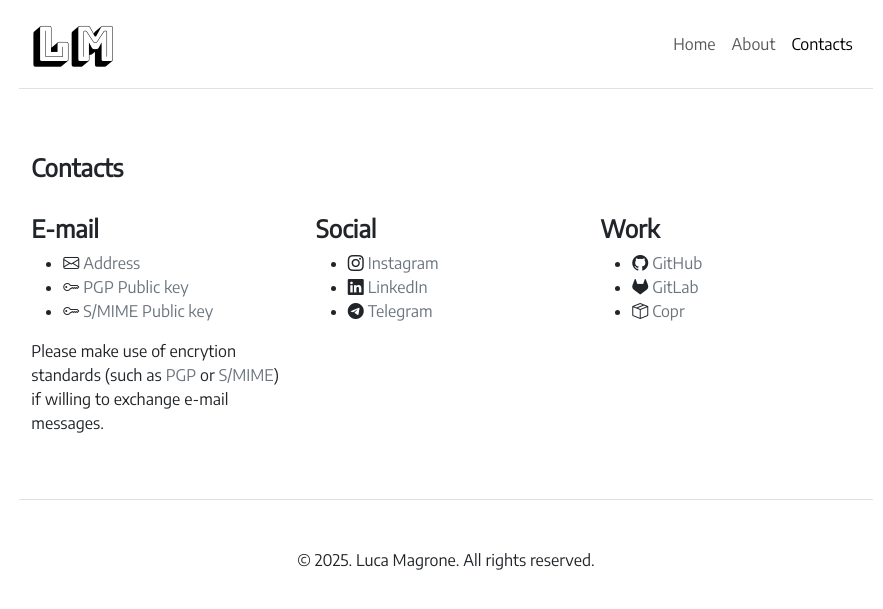
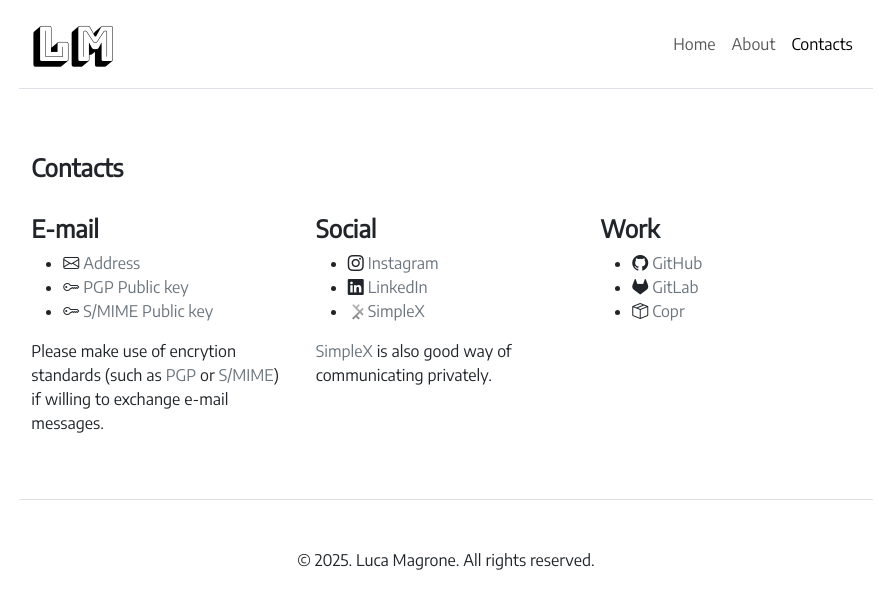
Before and after one commit to Leuca/Leuca.github.io, a Jekyll site: the page built from contacts.html, in a window 1280 px wide. Shown: the top 609 px of the page, without its empty margins (194-1077 px from the left). Built offline with Jekyll 4.4.1, drawn with Linux system fonts in a browser that asks for light colours.

Commit message:
Contacts: drop Telegram in favour of SimpleX
Signed-off-by: Luca Magrone <luca@magrone.cc>

```diff
--- a/contacts.html
+++ b/contacts.html
@@ -36,9 +36,10 @@
                         <i class="bi bi-linkedin"></i> <a href="https://contacts.magrone.cc/?type=linkedin" target="_blank" class="link-secondary">LinkedIn</a>
                     </li>
                     <li>
-                        <i class="bi bi-telegram"></i> <a href="https://contacts.magrone.cc/?type=telegram" target="_blank" class="link-secondary">Telegram</a>
+						<img src="/simplex-logo.svg" width="16" height="16"></img> <a href="https://contacts.magrone.cc/?type=simplex" target="_blank" class="link-secondary">SimpleX</a>
                     </li>
                 </ul>
+				<p><a href="https://simplex.chat" target="_blank" class="link-secondary">SimpleX</a> is also good way of communicating privately.</p>
             </div>
             <div class="col-md">
                 <h4><strong>Work</strong></h4>
```
Also changed, not shown: simplex-logo.svg (added).
